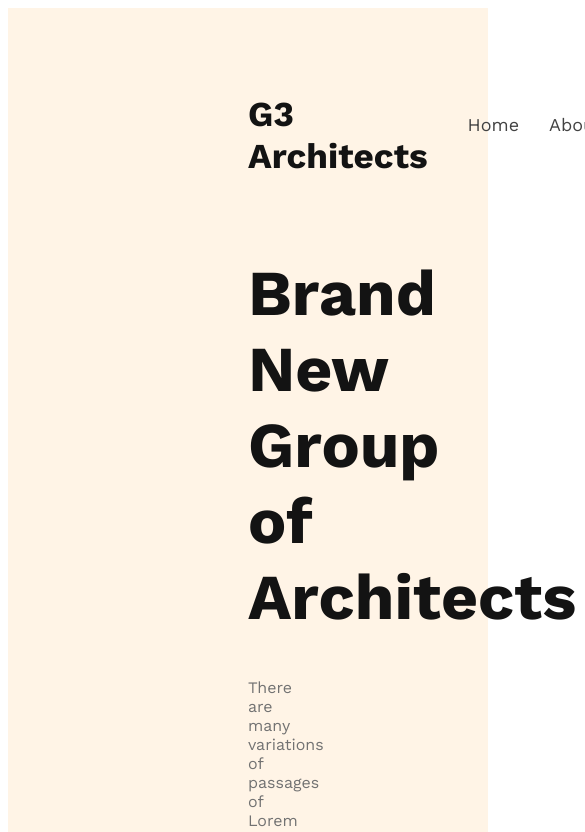
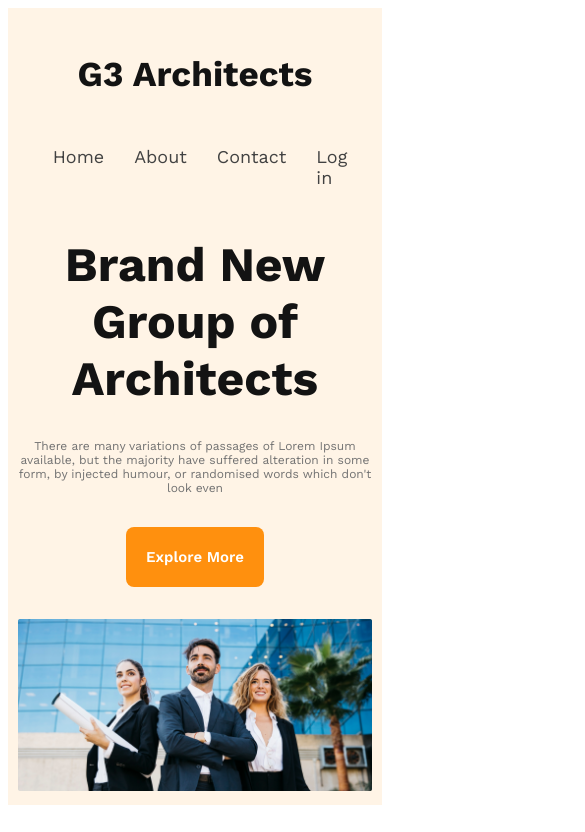
Before and after one commit to amrinkarim22/g3-architectt, a plain HTML site: page index.html in a window 390 px wide. Shown: the top 832 px of the page, 585 px wide, since content can reach past the window. Drawn offline with nearby package versions, Linux system fonts and the light colour scheme.

Commit message:
header is responsive

```diff
--- a/styles/style.css
+++ b/styles/style.css
@@ -46,24 +46,68 @@ nav li a{
     font-size: 1rem;
     font-weight: 400;
     color: #727272;
-    margin-bottom: 30px;
+    margin-bottom: 32px;
 }
 .orange{
 
     background-color: #FF900E;
     color: white;
-    border: 2px solid #FF900E;
-    border-radius: 5px;
+    border: none;
+    border-radius: 8px;
     max-width: 200px;
     height: 60px;
-    padding: 20px;
-    font-size: 16px;
-    font-weight: 500;
-    margin-bottom: 40px;
+    padding: 20px 25px;
+    font-size: 1.25rem;
+    font-weight: 600;
+    margin-bottom: 32px;
+    cursor: pointer;
 
 }
 .banner-img{
-    max-width: 1480px;
-    height: 700px;
+    width: 100%;
     margin: 0 auto;
 }
+
+/* responsive for small devices */
+
+@media screen and (max-width: 576px) {
+
+    header{
+        padding: 10px;
+    }
+    nav{
+        flex-direction: column;
+    }
+    .banner-title{
+        font-size: 3rem;
+        font-weight: 500px;
+        color: #131313;
+    }
+    .banner-description{
+        font-size: 12px;
+
+
+
+    }
+    .orange{
+        max-width: 150px;
+        height: 60px;
+        padding: 20px 20px;
+        font-size: 15px;
+        font-weight: 600;
+        margin-bottom: 32px;
+
+    }
+}
+
+/* responsive for medium devices */
+@media screen and (min-width: 576px) and (max-width: 960px) {
+
+    nav{
+        flex-direction: column;
+    }
+    header{
+        padding: 50px;
+    }
+
+}
```
